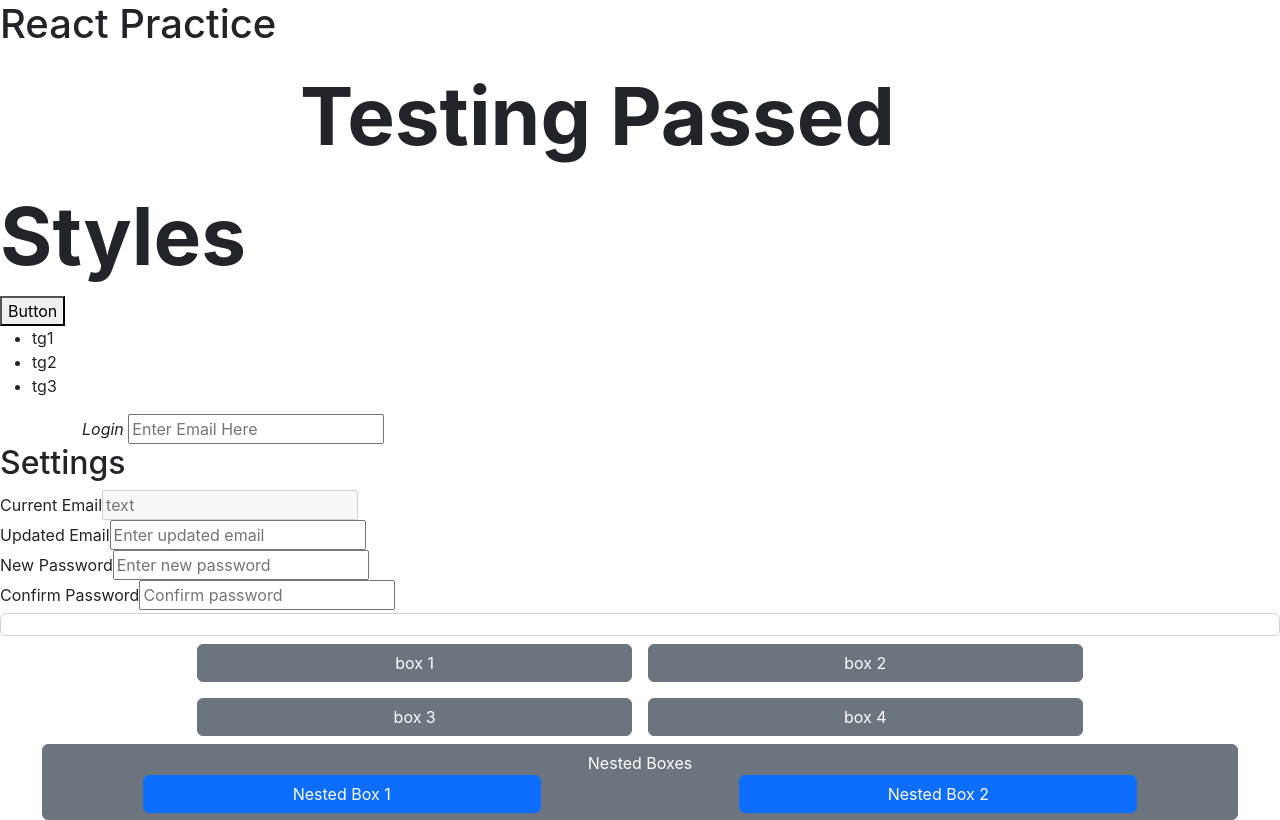
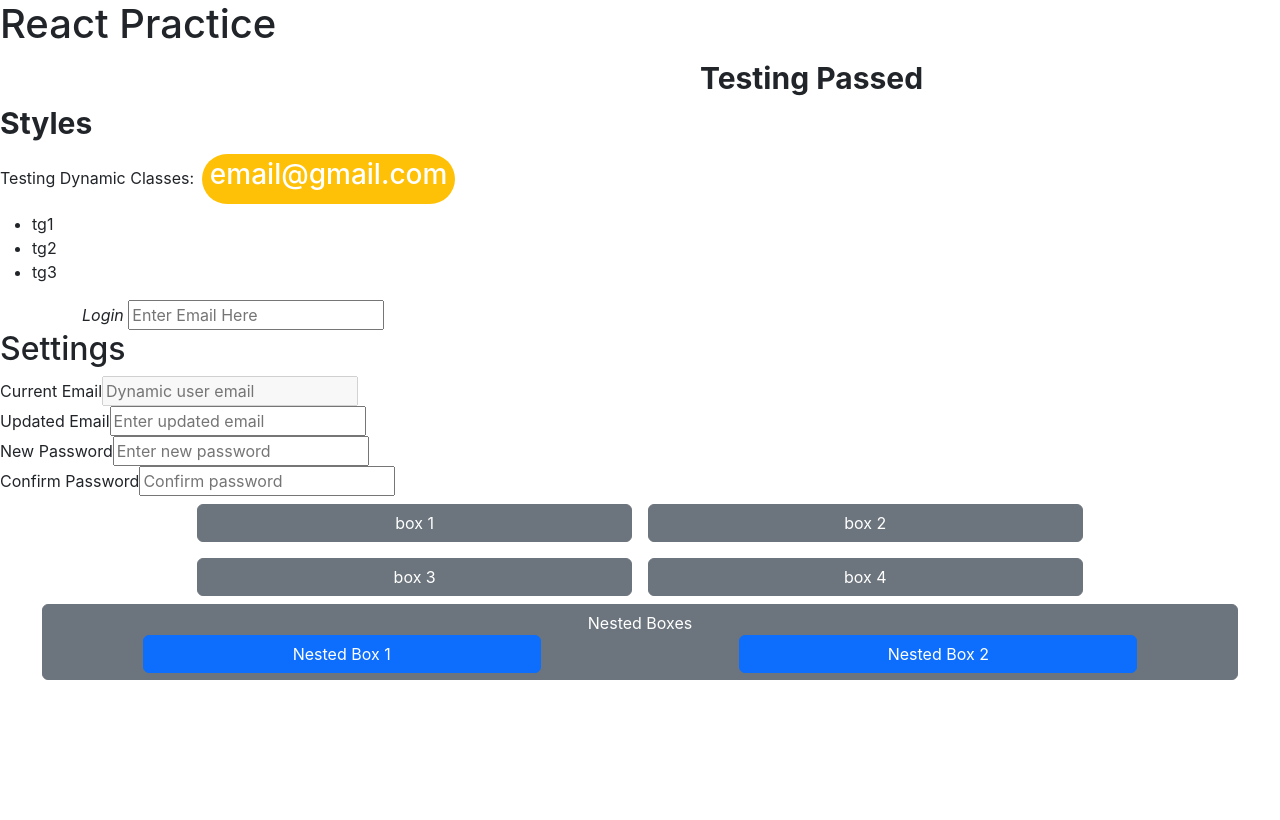
Before and after one commit to DanielOmarZavala/react-exercises, a React (Create React App) app in the folder first-app/: page / in a window 1280 px wide. Built offline with nearby package versions, Linux system fonts and the light colour scheme.

Commit message:
React practice, added dynamic classes to counter.jsx

```diff
--- a/first-app/src/components/counter.jsx
+++ b/first-app/src/components/counter.jsx
@@ -3,14 +3,15 @@ import React, {Component} from "react";
 export default class Counter extends Component {
 
     state = {
-        email: "test",
+        email: "email@gmail.com",
+        count: 0,
         tags: ["tg1", "tg2", "tg3"]
     };
 
     style = {
-        fontSize: 80,
+        fontSize: 30,
         fontWeight: "bold",
-        margin: 300
+        margin: 700
     };
 
     //language=HTML
@@ -23,7 +24,10 @@ export default class Counter extends Component {
                     <span style={this.style}>Testing Passed Styles</span>
                 </div>
 
-                <button>Button</button>
+                <div>
+                    Testing Dynamic Classes:
+                    <span className={this.getBadgeClasses()}>{this.formatEmail()}</span>
+                </div>
 
                 <ul>
                     {this.state.tags.map(tag => <li key={tag}>{tag}</li>)}
@@ -40,7 +44,7 @@ export default class Counter extends Component {
                     <div className="user-details">
                         <div className="input-box">
                             <span className="details">Current Email</span>
-                            <input disabled type="text" placeholder="text"/>
+                            <input disabled type="text" placeholder="Dynamic user email"/>
                         </div>
 
                         <div className="input-box">
@@ -57,20 +61,20 @@ export default class Counter extends Component {
                             <span className="details">Confirm Password</span>
                             <input id="confirm-password" type="password" placeholder="Confirm password"/>
                         </div>
-
-                        {/*TODO: TESTING PASSWORD STRENGTH HTML*/}
-
-                        <span id="StrengthDisp" className="badge displayBadge form-control">Weak</span>
                     </div>
                 </form>
-
-
             </React.Fragment>
         );
     }
 
     formatEmail() {
         const {email} = this.state;
-        return email === "test" ? <h1>TEST</h1> : email;
+        return email === "email@gmail.com" ? <h3>{email}</h3> : email;
+    }
+
+    getBadgeClasses() {
+        let classes = "badge m-2 rounded-pill bg-";
+        classes += this.state.email === "email@gmail.com" ? "warning" : "secondary";
+        return classes;
     }
 }
```
